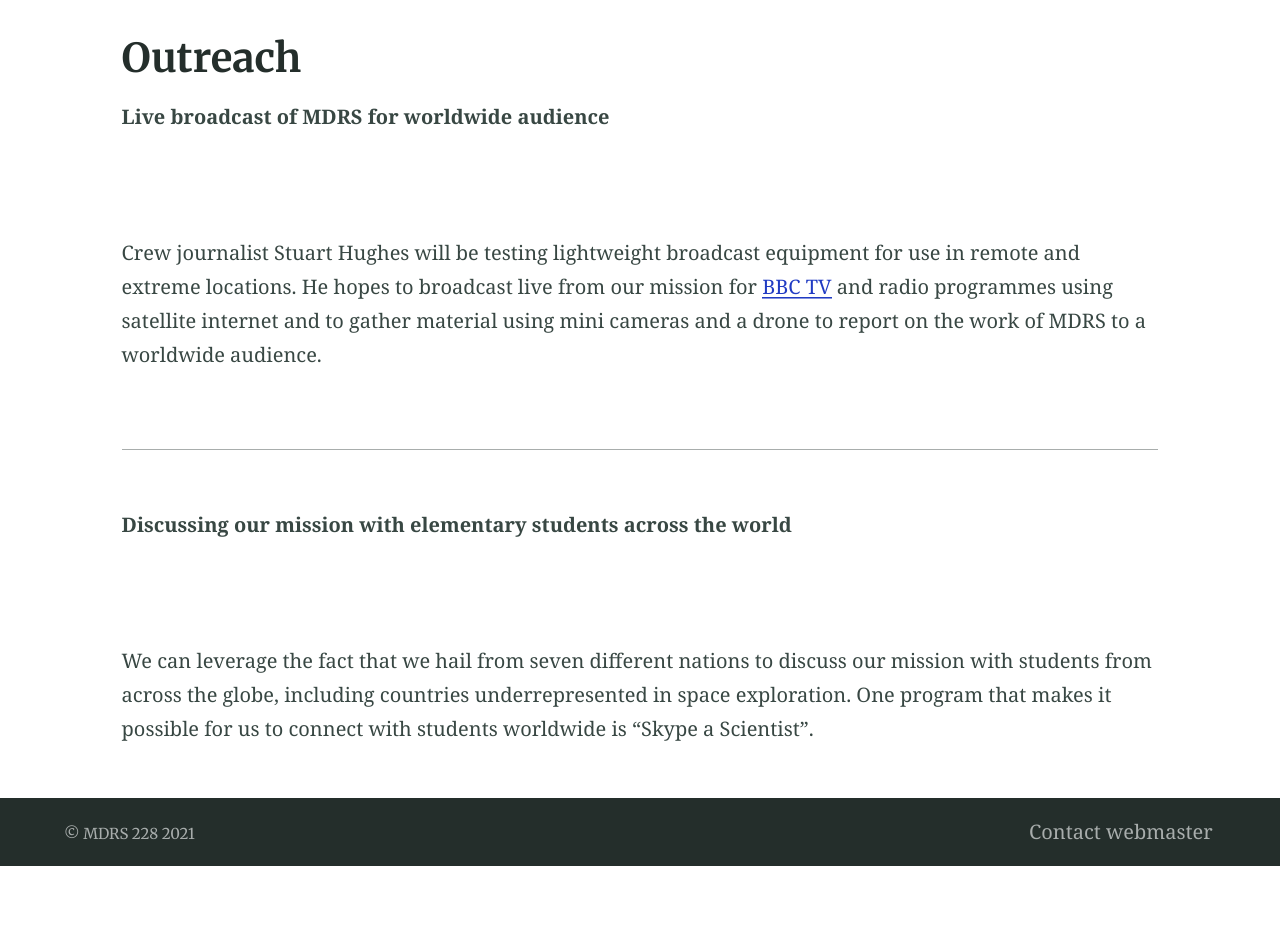
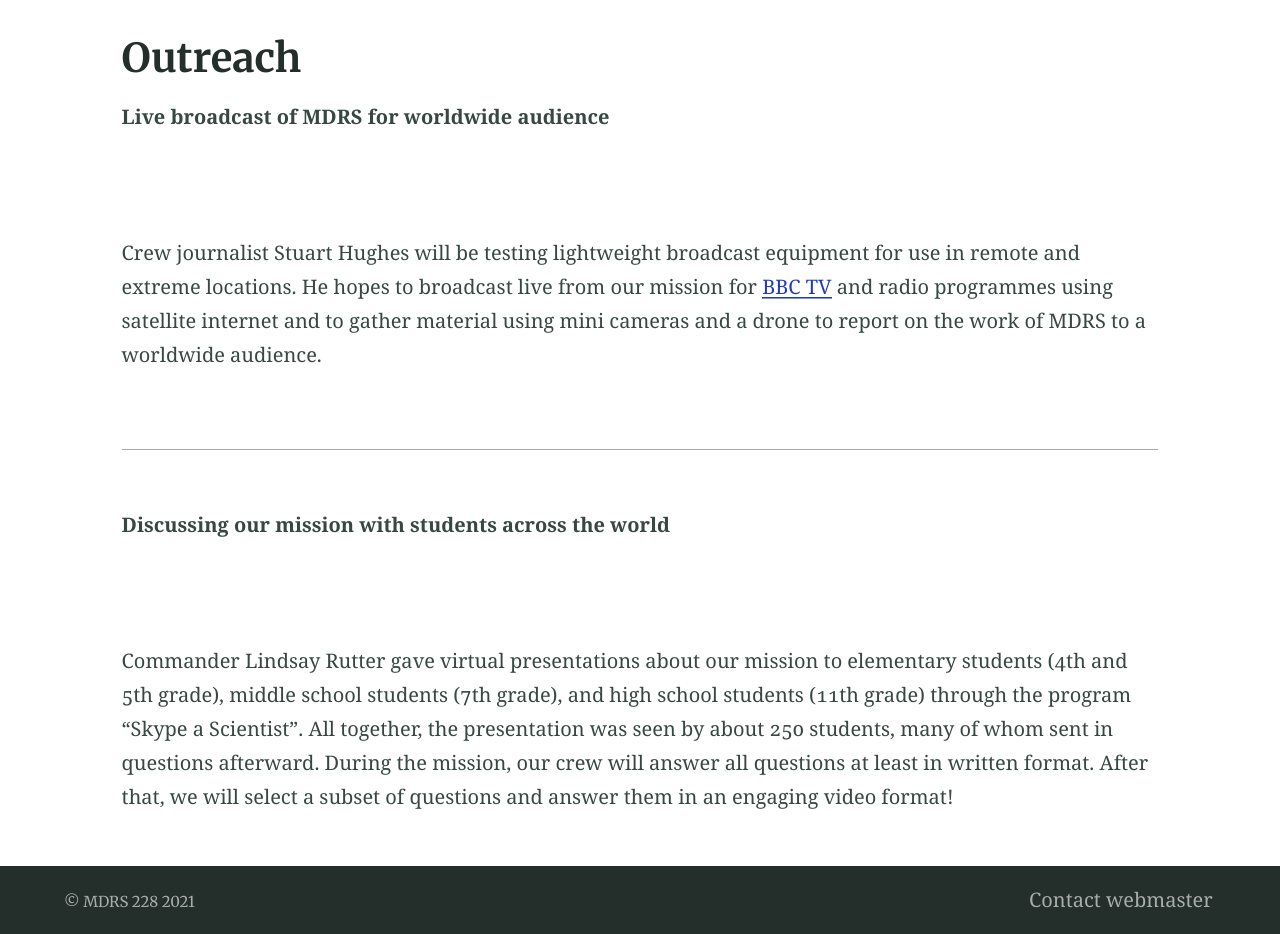
Before and after one commit to mdrs228/mdrs228.github.io, a Jekyll site: the page built from outreach.md, in a window 1280 px wide, cut to the strip 394-1328 px from the top of the page. Built offline with Jekyll 4.4.1, drawn with Linux system fonts in a browser that asks for light colours; our own code applies the rules of GitHub Pages for plain Markdown files; before the commit the page ends 1260 px from its top, so only the background shows below that.

Commit message:
Skype a scientist

```diff
--- a/outreach.md
+++ b/outreach.md
@@ -16,8 +16,8 @@ Crew journalist Stuart Hughes will be testing lightweight broadcast equipment fo
 
 ---
 
-**Discussing our mission with elementary students across the world**
+**Discussing our mission with students across the world**
 
 ![](picRoleplay.png)
 
-We can leverage the fact that we hail from seven different nations to discuss our mission with students from across the globe, including countries underrepresented in space exploration. One program that makes it possible for us to connect with students worldwide is "Skype a Scientist".
+Commander Lindsay Rutter gave virtual presentations about our mission to elementary students (4th and 5th grade), middle school students (7th grade), and high school students (11th grade) through the program "Skype a Scientist". All together, the presentation was seen by about 250 students, many of whom sent in questions afterward. During the mission, our crew will answer all questions at least in written format. After that, we will select a subset of questions and answer them in an engaging video format!
```
Also changed, not shown: 1 other file.
